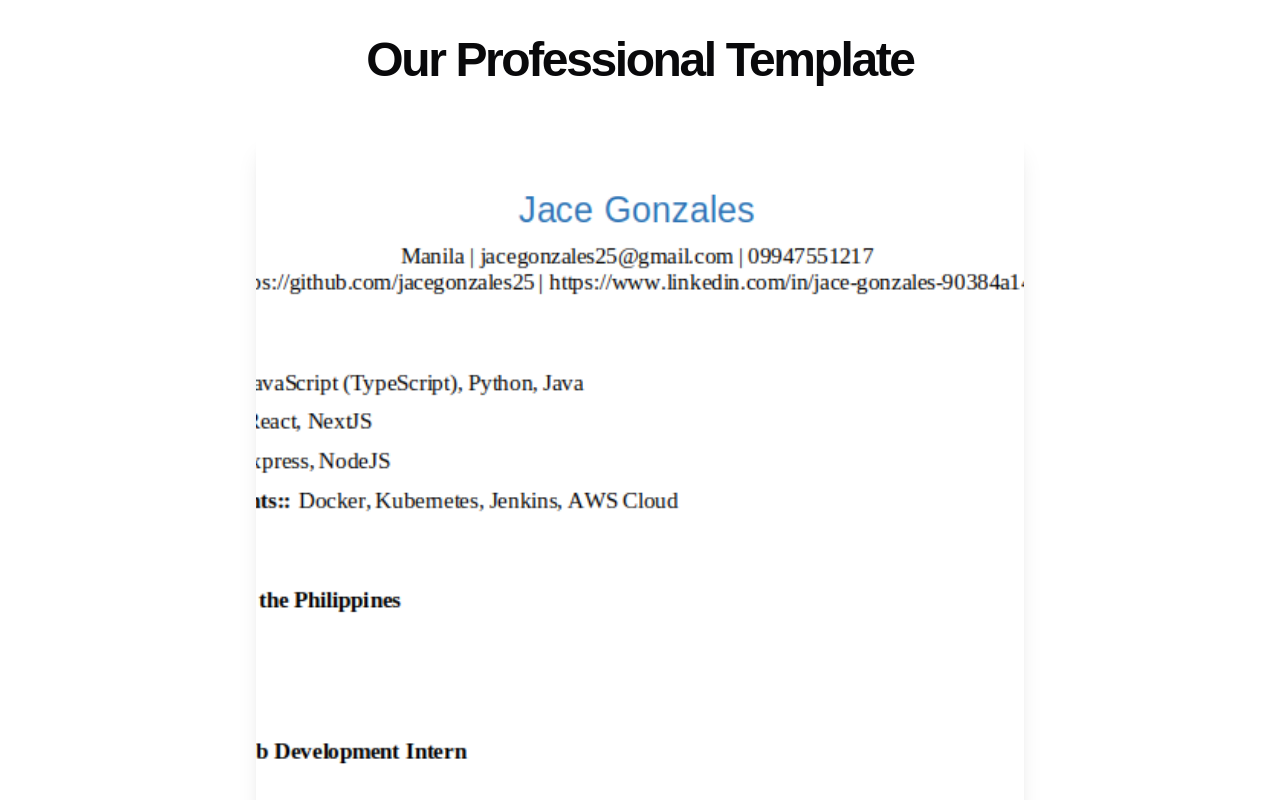
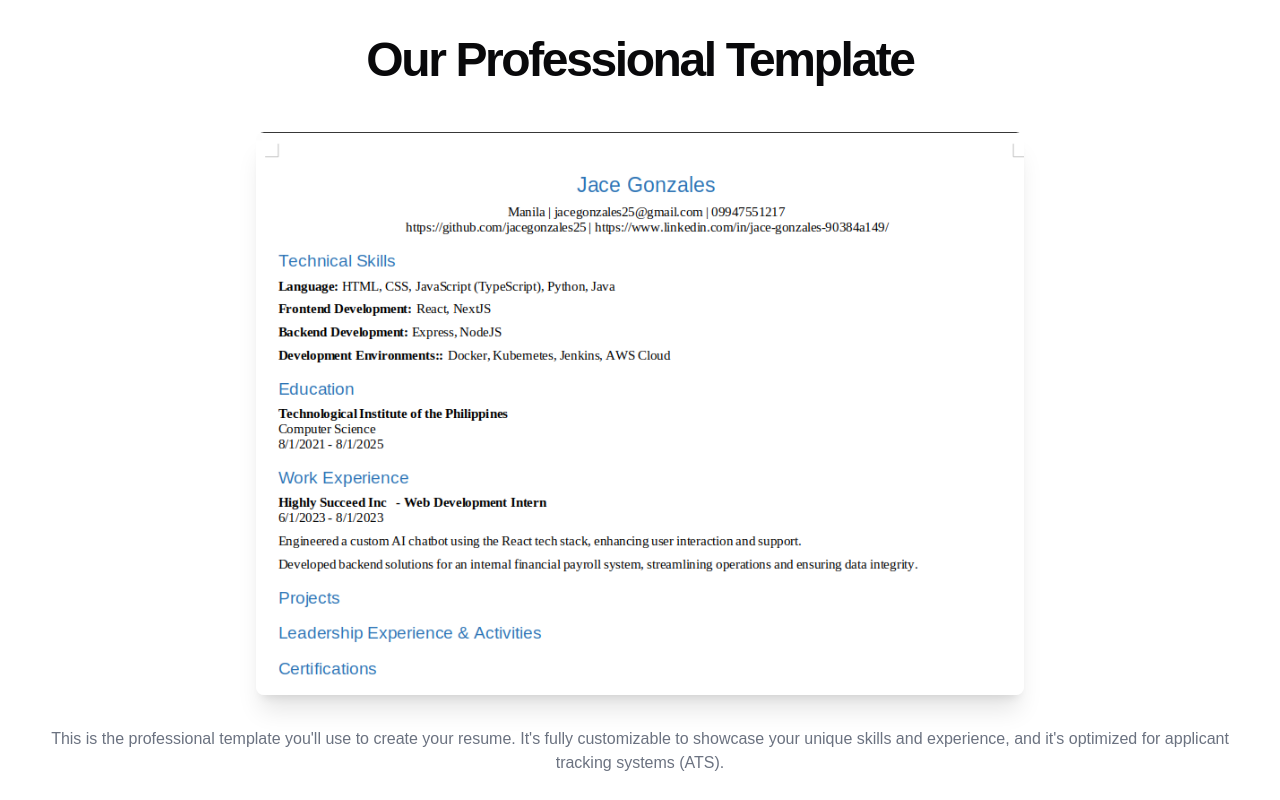
Before and after one commit to jacegonzales25/job-app-helper, a Next.js app: page / in a window 1280 px wide. Shown: the part 1280-2080 px from the top of the page. Built offline with nearby package versions, Linux system fonts and the light colour scheme.

Commit message:
fix: another fix to image

```diff
--- a/app/page.tsx
+++ b/app/page.tsx
@@ -107,12 +107,14 @@ export default function LandingDashboard() {
               Our Professional Template
             </h2>
             <div className="flex justify-center">
-              <div className="relative w-full max-w-3xl aspect-[3/4] rounded-lg overflow-hidden shadow-xl">
+              <div className="relative w-full max-w-3xl rounded-lg overflow-hidden shadow-xl">
                 <Image
                   src="/work-Template.png"
                   alt="Professional Resume Template"
-                  layout="fill"
-                  objectFit="cover"
+                  layout="responsive" // Change 'fill' to 'responsive' for better control
+                  width={750} // Set explicit width
+                  height={1000} // Set explicit height (to match 3:4 aspect ratio)
+                  objectFit="contain" // Use 'contain' instead of 'cover' to ensure the whole image is visible
                   className="rounded-lg"
                 />
               </div>
```
Also changed, not shown: public/work-Template.png.
